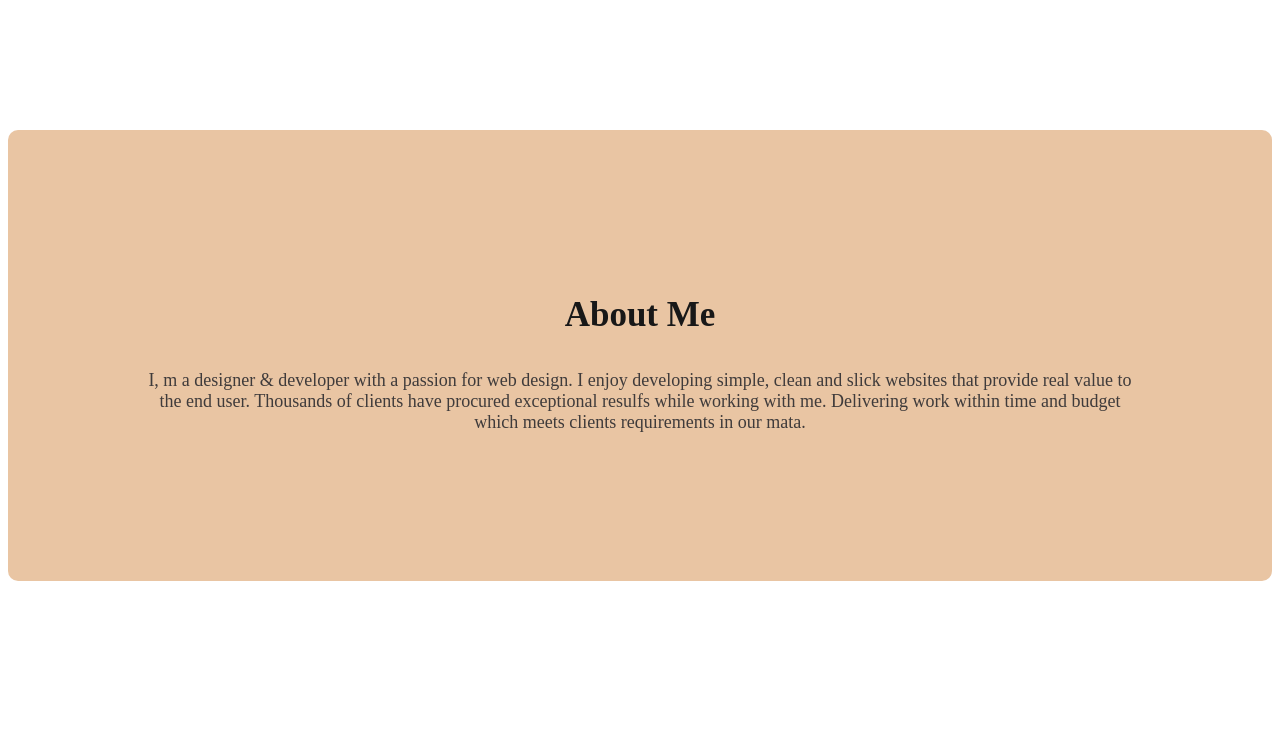
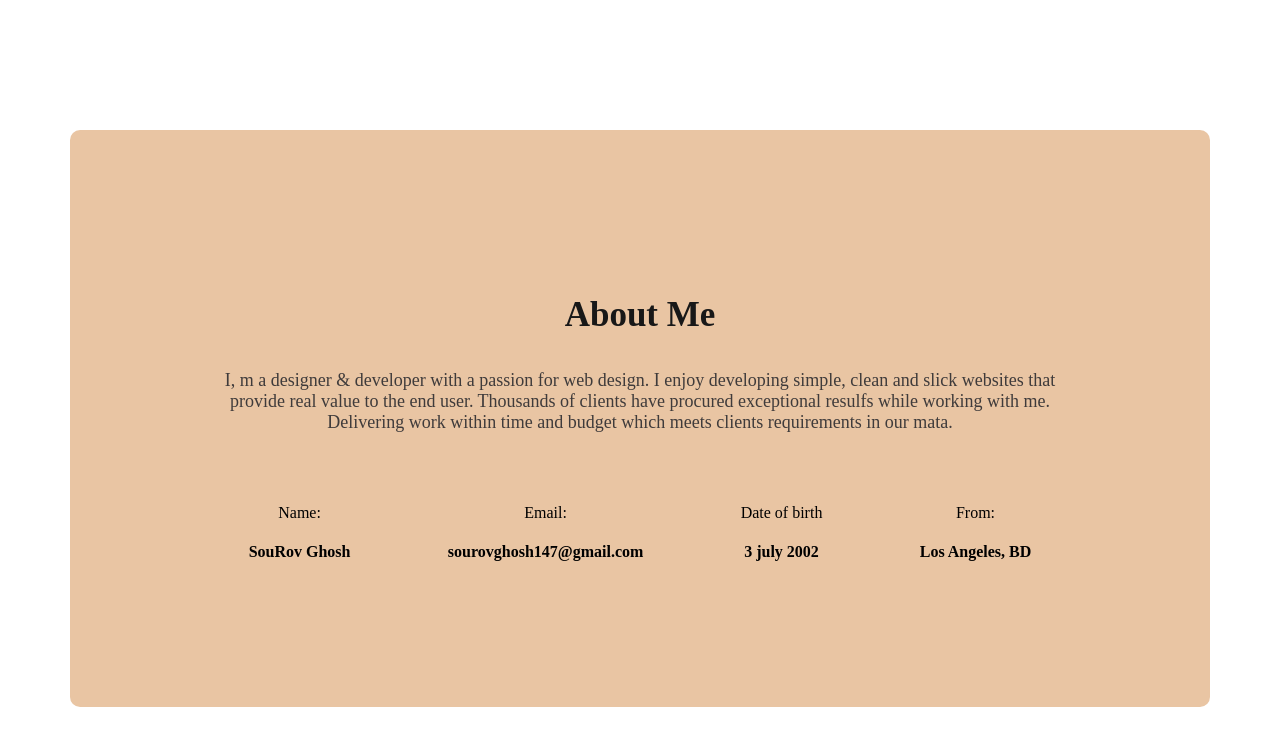
Before and after one commit to SouRovGhosh25/Web-Developer-Portfolio, a plain HTML site: page index.html in a window 1280 px wide. Shown: the part 822-1567 px from the top of the page. Before the commit the page ends 1533 px from the top, so only its background shows below. Drawn offline with Linux system fonts and the light colour scheme.

Commit message:
About information

```diff
--- a/index.html
+++ b/index.html
@@ -42,6 +42,25 @@
                 while working with me. Delivering work within time and budget which meets clients requirements in our
                 mata.
             </p>
+            <div class="about-info-container">
+                <!-- .about-info*4>h4.info-title+p.info-description -->
+                <div class="about-info">
+                    <h4 class="info-title">Name:</h4>
+                    <p class="info-description">SouRov Ghosh</p>
+                </div>
+                <div class="about-info">
+                    <h4 class="info-title">Email:</h4>
+                    <p class="info-description">sourovghosh147@gmail.com</p>
+                </div>
+                <div class="about-info">
+                    <h4 class="info-title">Date of birth</h4>
+                    <p class="info-description">3 july 2002</p>
+                </div>
+                <div class="about-info">
+                    <h4 class="info-title">From:</h4>
+                    <p class="info-description">Los Angeles, BD</p>
+                </div>
+            </div>
 
         </section>
 
--- a/styles/potfolio.css
+++ b/styles/potfolio.css
@@ -87,6 +87,11 @@ nav a {
 }
 
 /* main section */
+main {
+    max-width: 1140px;
+    margin: 0 auto;
+}
+
 /* About section */
 .about {
     padding: 130px;
@@ -107,3 +112,23 @@ nav a {
     text-align: center;
     font-size: 18px;
 }
+
+.about-info-container {
+    display: flex;
+    justify-content: space-around;
+    align-items: center;
+    margin-top: 50px;
+}
+
+.about-info {
+    text-align: center;
+}
+
+.info-description {
+    font-weight: bold;
+
+}
+
+.info-title {
+    font-weight: 100;
+}
```
